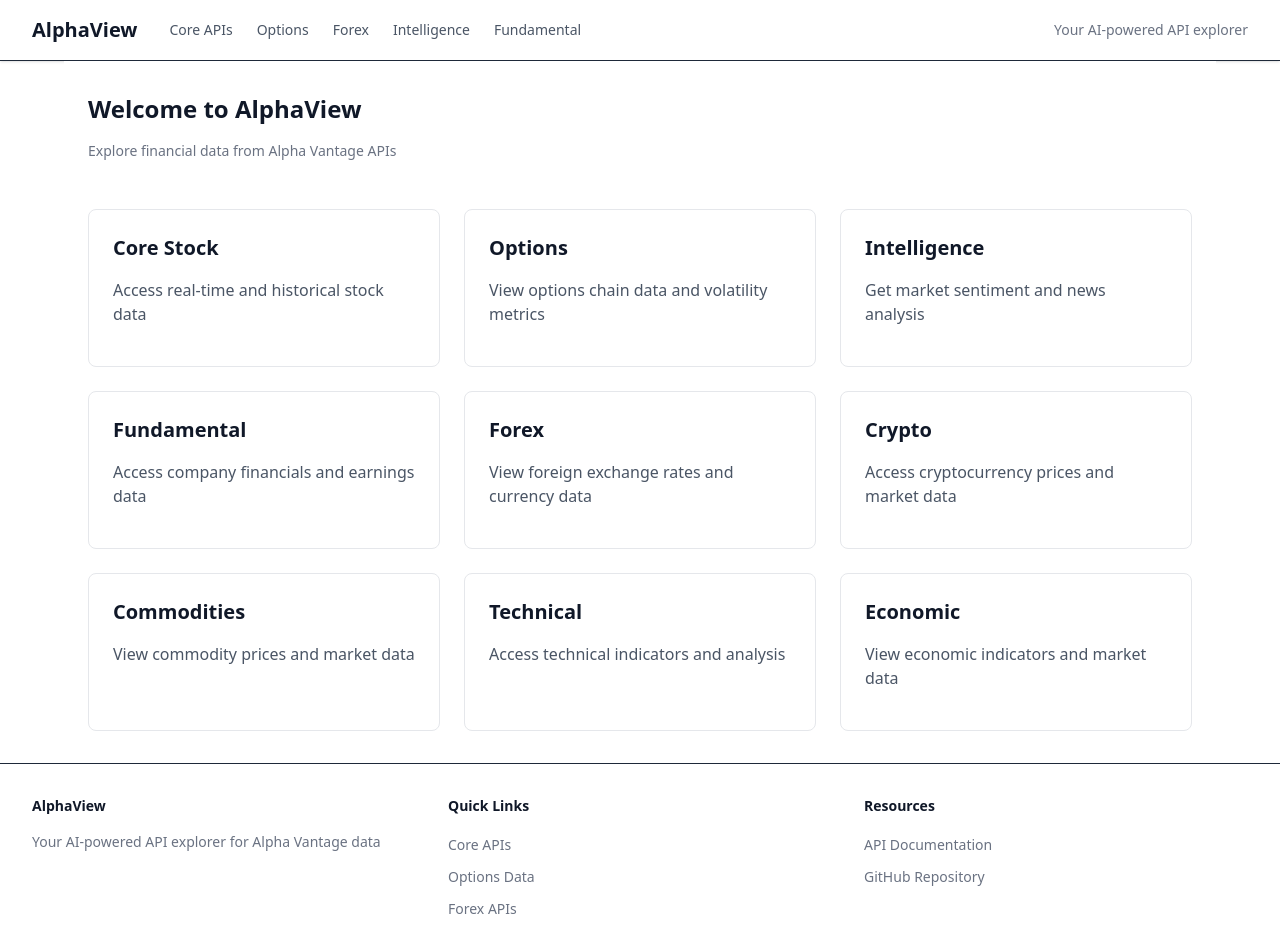
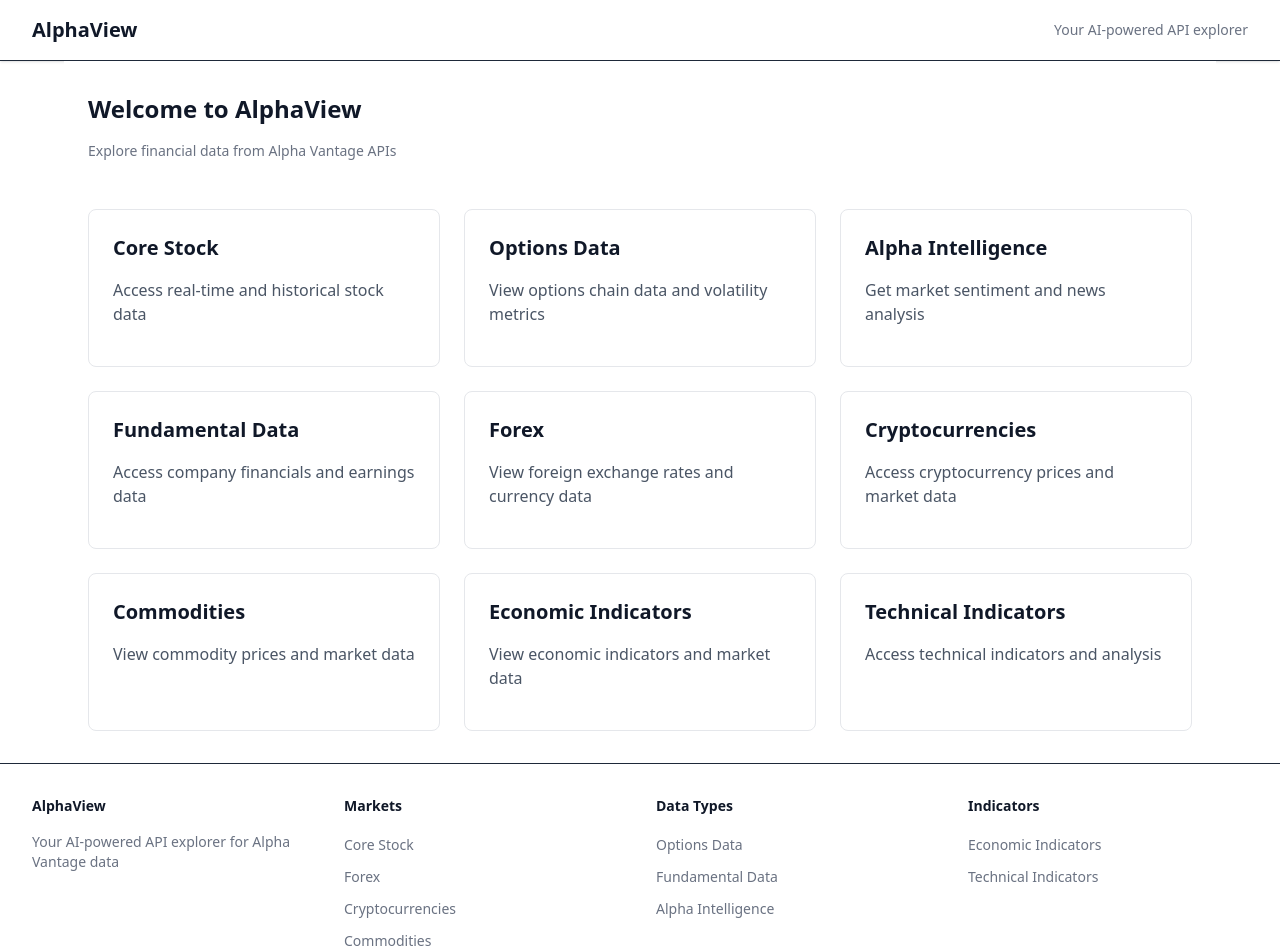
Before and after one commit to dchobarkar/alphaview, a Next.js app: page / in a window 1280 px wide. Shown: the top 952 px of the page. Built offline with nearby package versions, Linux system fonts and the light colour scheme.

Commit message:
fix: add all API options on landing page

```diff
--- a/app/components/layout/Footer.tsx
+++ b/app/components/layout/Footer.tsx
@@ -8,10 +8,37 @@
 const Footer = ({ className }: FooterProps) => {
   const currentYear = new Date().getFullYear();
 
+  const linkGroups = [
+    {
+      heading: "Markets",
+      links: [
+        { label: "Core Stock", href: "/core-stock" },
+        { label: "Forex", href: "/forex" },
+        { label: "Cryptocurrencies", href: "/crypto" },
+        { label: "Commodities", href: "/commodities" },
+      ],
+    },
+    {
+      heading: "Data Types",
+      links: [
+        { label: "Options Data", href: "/options" },
+        { label: "Fundamental Data", href: "/fundamental" },
+        { label: "Alpha Intelligence", href: "/intelligence" },
+      ],
+    },
+    {
+      heading: "Indicators",
+      links: [
+        { label: "Economic Indicators", href: "/economic" },
+        { label: "Technical Indicators", href: "/technical" },
+      ],
+    },
+  ];
+
   return (
     <footer className={twMerge("w-full border-t bg-white", className)}>
       <div className="mx-auto max-w-7xl px-4 py-8 sm:px-6 lg:px-8">
-        <div className="grid grid-cols-1 gap-8 md:grid-cols-3">
+        <div className="grid grid-cols-1 gap-8 sm:grid-cols-2 md:grid-cols-4">
           <div>
             <h3 className="text-sm font-semibold text-gray-900">AlphaView</h3>
             <p className="mt-2 text-sm text-gray-500">
@@ -19,61 +46,25 @@
             </p>
           </div>
 
-          <div>
-            <h3 className="text-sm font-semibold text-gray-900">Quick Links</h3>
+          {linkGroups.map((group) => (
+            <div key={group.heading}>
+              <h3 className="text-sm font-semibold text-gray-900">
+                {group.heading}
+              </h3>
               <ul className="mt-2 space-y-2">
-              <li>
+                {group.links.map((link) => (
+                  <li key={link.href}>
                     <Link
-                  href="/core-stock"
+                      href={link.href}
                       className="text-sm text-gray-500 hover:text-blue-600"
                     >
-                  Core APIs
+                      {link.label}
                     </Link>
                   </li>
-              <li>
-                <Link
-                  href="/options"
-                  className="text-sm text-gray-500 hover:text-blue-600"
-                >
-                  Options Data
-                </Link>
-              </li>
-              <li>
-                <Link
-                  href="/forex"
-                  className="text-sm text-gray-500 hover:text-blue-600"
-                >
-                  Forex APIs
-                </Link>
-              </li>
+                ))}
               </ul>
             </div>
-
-          <div>
-            <h3 className="text-sm font-semibold text-gray-900">Resources</h3>
-            <ul className="mt-2 space-y-2">
-              <li>
-                <a
-                  href="https://www.alphavantage.co/documentation/"
-                  target="_blank"
-                  rel="noopener noreferrer"
-                  className="text-sm text-gray-500 hover:text-blue-600"
-                >
-                  API Documentation
-                </a>
-              </li>
-              <li>
-                <a
-                  href="https://github.com/dchobarkar/alphaview"
-                  target="_blank"
-                  rel="noopener noreferrer"
-                  className="text-sm text-gray-500 hover:text-blue-600"
-                >
-                  GitHub Repository
-                </a>
-              </li>
-            </ul>
-          </div>
+          ))}
         </div>
 
         <div className="mt-8 border-t border-gray-200 pt-8 text-center">
--- a/app/components/layout/Header.tsx
+++ b/app/components/layout/Header.tsx
@@ -6,14 +6,6 @@
 }
 
 const Header = ({ className }: HeaderProps) => {
-  const navItems = [
-    { label: "Core APIs", href: "/core-stock" },
-    { label: "Options", href: "/options" },
-    { label: "Forex", href: "/forex" },
-    { label: "Intelligence", href: "/intelligence" },
-    { label: "Fundamental", href: "/fundamental" },
-  ];
-
   return (
     <header
       className={twMerge("w-full border-b bg-white shadow-sm", className)}
@@ -26,44 +18,11 @@
           >
             AlphaView
           </Link>
-
-          <nav className="hidden md:flex items-center gap-6">
-            {navItems.map((item) => (
-              <Link
-                key={item.href}
-                href={item.href}
-                className="text-sm text-gray-600 hover:text-blue-600 transition-colors"
-              >
-                {item.label}
-              </Link>
-            ))}
-          </nav>
         </div>
 
-        <div className="flex items-center gap-4">
-          <span className="hidden sm:inline text-sm text-gray-500">
-            Your AI-powered API explorer
-          </span>
-          <button
-            type="button"
-            className="md:hidden p-2 text-gray-500 hover:text-gray-600"
-          >
-            <span className="sr-only">Open menu</span>
-            <svg
-              className="h-6 w-6"
-              fill="none"
-              viewBox="0 0 24 24"
-              strokeWidth="1.5"
-              stroke="currentColor"
-            >
-              <path
-                strokeLinecap="round"
-                strokeLinejoin="round"
-                d="M3.75 6.75h16.5M3.75 12h16.5m-16.5 5.25h16.5"
-              />
-            </svg>
-          </button>
-        </div>
+        <span className="hidden sm:inline text-sm text-gray-500">
+          Your AI-powered API explorer
+        </span>
       </div>
     </header>
   );
--- a/app/page.tsx
+++ b/app/page.tsx
@@ -11,17 +11,17 @@
       href: "/core-stock",
     },
     {
-      title: "Options",
+      title: "Options Data",
       description: "View options chain data and volatility metrics",
       href: "/options",
     },
     {
-      title: "Intelligence",
+      title: "Alpha Intelligence",
       description: "Get market sentiment and news analysis",
       href: "/intelligence",
     },
     {
-      title: "Fundamental",
+      title: "Fundamental Data",
       description: "Access company financials and earnings data",
       href: "/fundamental",
     },
@@ -31,7 +31,7 @@
       href: "/forex",
     },
     {
-      title: "Crypto",
+      title: "Cryptocurrencies",
       description: "Access cryptocurrency prices and market data",
       href: "/crypto",
     },
@@ -41,14 +41,14 @@
       href: "/commodities",
     },
     {
-      title: "Technical",
+      title: "Economic Indicators",
+      description: "View economic indicators and market data",
+      href: "/economic",
+    },
+    {
+      title: "Technical Indicators",
       description: "Access technical indicators and analysis",
       href: "/technical",
-    },
-    {
-      title: "Economic",
-      description: "View economic indicators and market data",
-      href: "/economic",
     },
   ];
 
```
Lines whose indentation alone changed are shown as unchanged.
